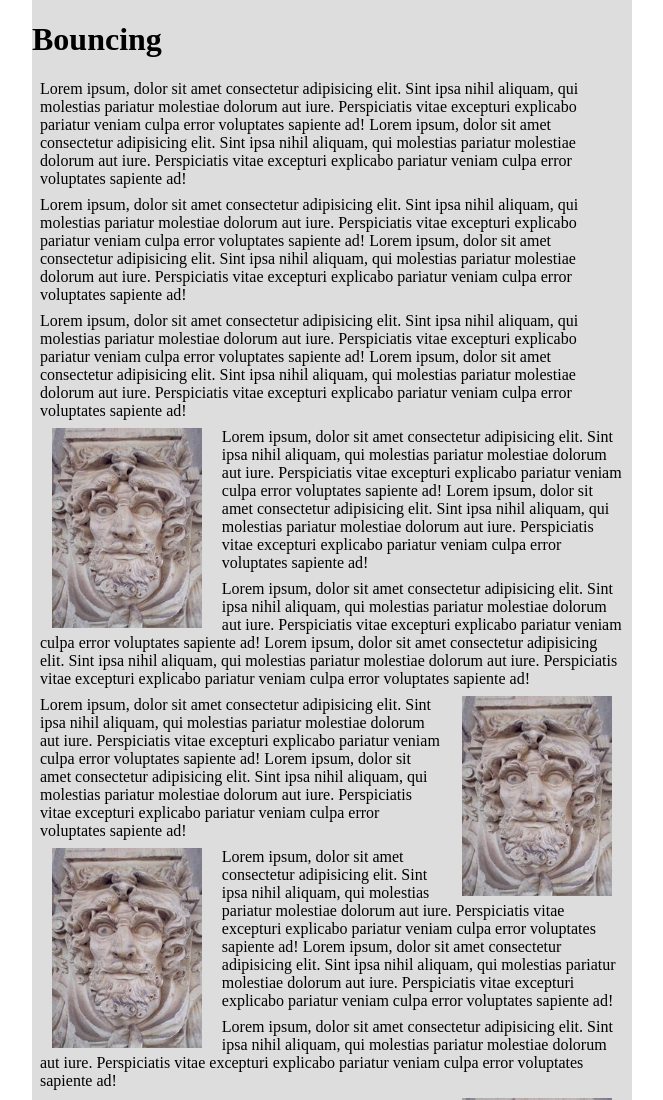
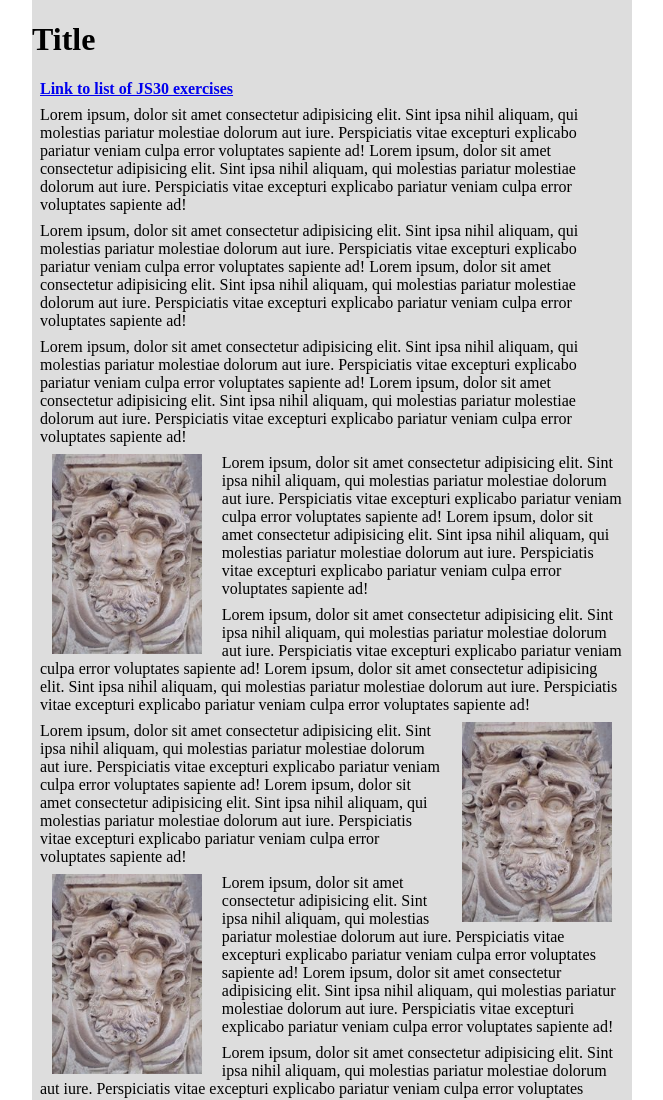
Before and after one commit to tdudkowski/JavaScript30, a plain HTML site: page 13.Slide-In-on-Scroll/index.html in a window 1280 px wide. Shown: the top 1100 px of the page, without its empty margins (308-971 px from the left). Drawn offline with Linux system fonts and the light colour scheme.

Commit message:
add link to js30 list

```diff
--- a/13.Slide-In-on-Scroll/index.html
+++ b/13.Slide-In-on-Scroll/index.html
@@ -59,7 +59,8 @@
 
 <body>
  <main>
-  <h1>Bouncing</h1>
+  <h1>Title</h1>
+  <p><strong><a href="../">Link to list of JS30 exercises</a></strong></p>
   <p>Lorem ipsum, dolor sit amet consectetur adipisicing elit. Sint ipsa nihil aliquam, qui molestias pariatur
    molestiae dolorum aut iure. Perspiciatis vitae excepturi explicabo pariatur veniam culpa error voluptates sapiente
    ad! Lorem ipsum, dolor sit amet consectetur adipisicing elit. Sint ipsa nihil aliquam, qui molestias pariatur
```
